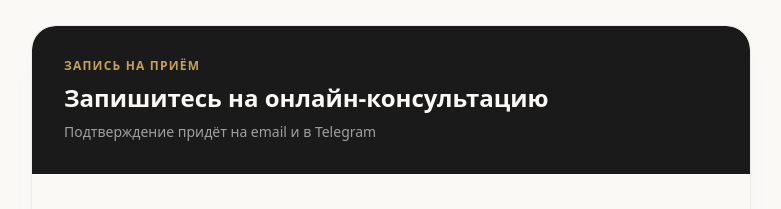
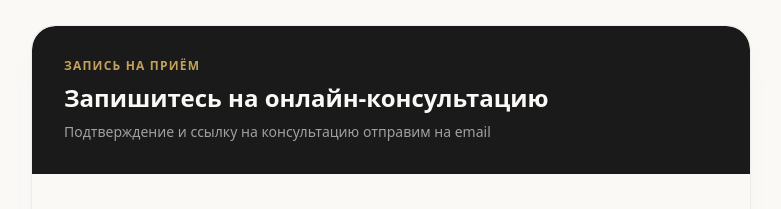
Before and after one commit to barefootakabosoi-cmd/doctorguryanova, a Next.js app: page / in a window 1280 px wide. Shown: the part 1560-1769 px from the top of the page, without its empty margins (249-1030 px from the left). Built offline with nearby package versions, Linux system fonts and the light colour scheme.

Commit message:
fix(ui): remove Telegram from booking form subtitle

```diff
--- a/src/components/BookingForm.tsx
+++ b/src/components/BookingForm.tsx
@@ -183,7 +183,7 @@ export default function BookingForm() {
         <div className="bg-charcoal p-8 text-cream rounded-t-3xl">
           <p className="text-xs font-semibold text-gold uppercase tracking-widest mb-2">Запись на приём</p>
           <h3 className="text-2xl font-bold mb-2">Запишитесь на онлайн-консультацию</h3>
-          <p className="text-cream/60 text-sm">Подтверждение придёт на email и в Telegram</p>
+          <p className="text-cream/60 text-sm">Подтверждение и ссылку на консультацию отправим на email</p>
         </div>
         <div className="p-8">
           {step === 1 && (
```
